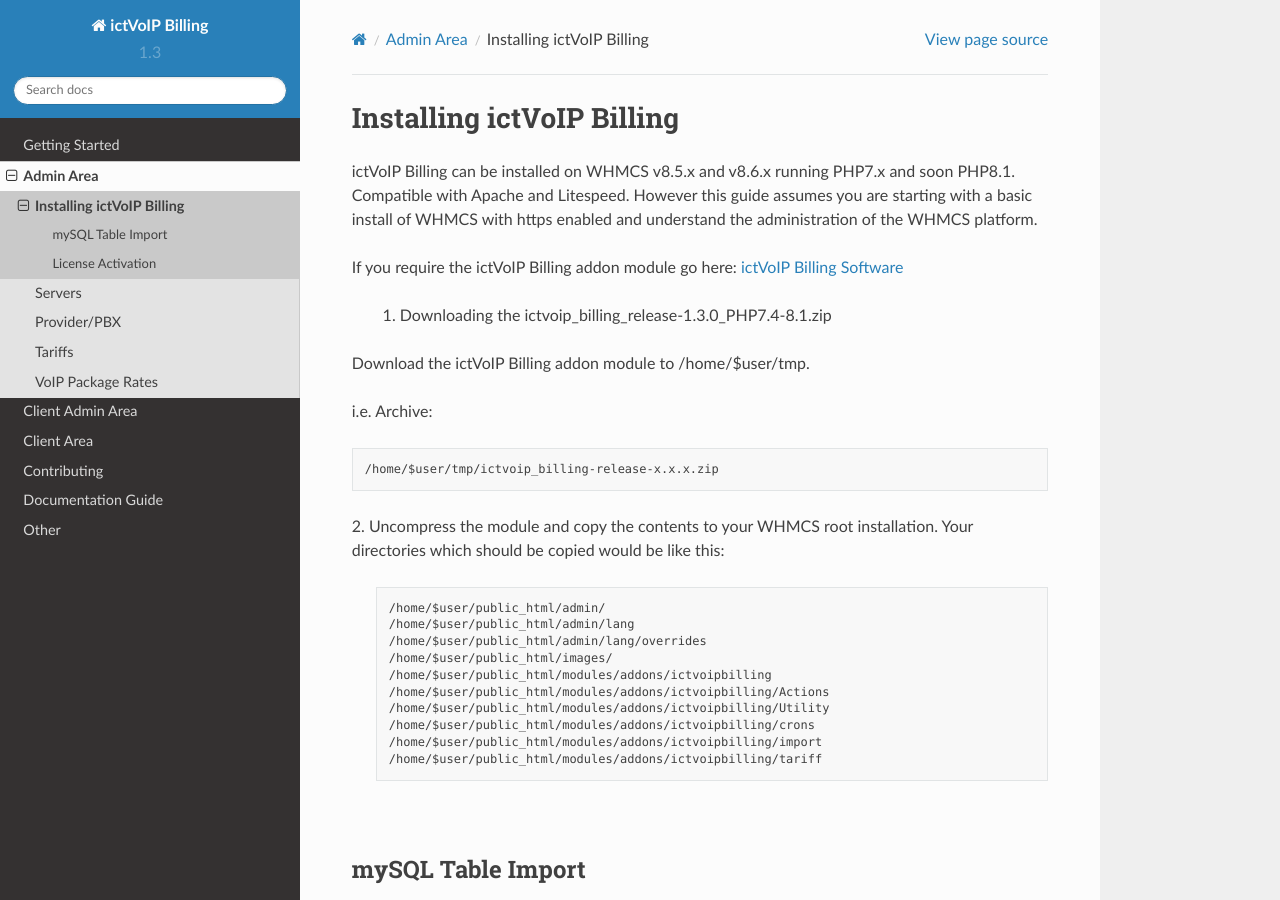
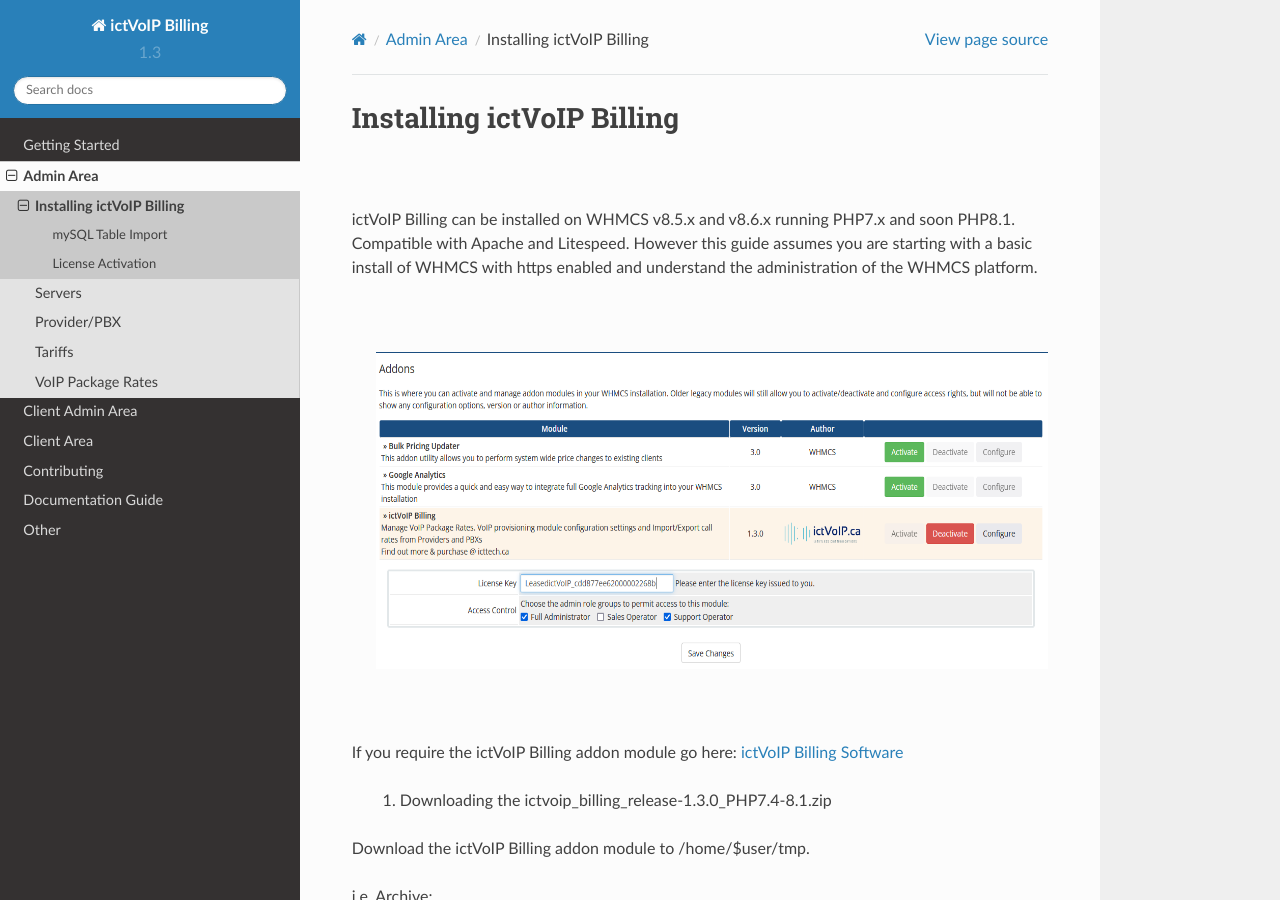
Before and after one commit to ictvoip/ictvoip-docs, a Sphinx documentation site: the page built from docs/source/admin/ictvoipbilling.rst, in a window 1280 px wide and 900 px high. Built offline with Sphinx 7.4.7 and the Read the Docs theme 2.0.0, drawn with Linux system fonts in a browser that asks for light colours; pages that are not in the unit, such as notebooks, are missing from menus.

Commit message:
Update ictvoipbilling.rst

```diff
--- a/docs/source/admin/ictvoipbilling.rst
+++ b/docs/source/admin/ictvoipbilling.rst
@@ -2,8 +2,18 @@
 Installing ictVoIP Billing
 ############################
 
+|
+ictVoIP Billing can be installed on WHMCS v8.5.x and v8.6.x running PHP7.x and soon PHP8.1. Compatible with Apache and Litespeed. However this guide assumes you are starting with a basic install of WHMCS with https enabled and understand the administration of the WHMCS platform.
 
-ictVoIP Billing can be installed on WHMCS v8.5.x and v8.6.x running PHP7.x and soon PHP8.1. Compatible with Apache and Litespeed. However this guide assumes you are starting with a basic install of WHMCS with https enabled and understand the administration of the WHMCS platform.
+|
+
+ .. image:: ../_static/images/admin/addon_lic.png
+        :scale: 60%
+        :align: center
+        :alt: Adding a new Provider or PBX
+
+|
+
 
 If you require the ictVoIP Billing addon module go here: `ictVoIP Billing Software <https://www.icttech.ca/index.php?rp=/store/ictvoip-billing-software>`_
 
```
